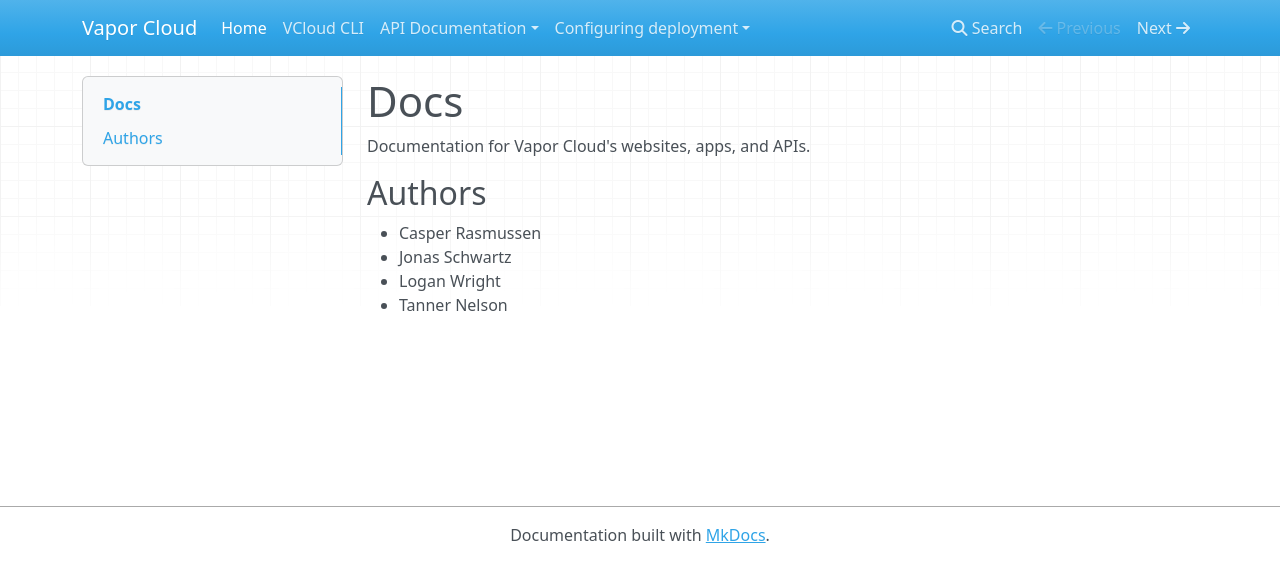
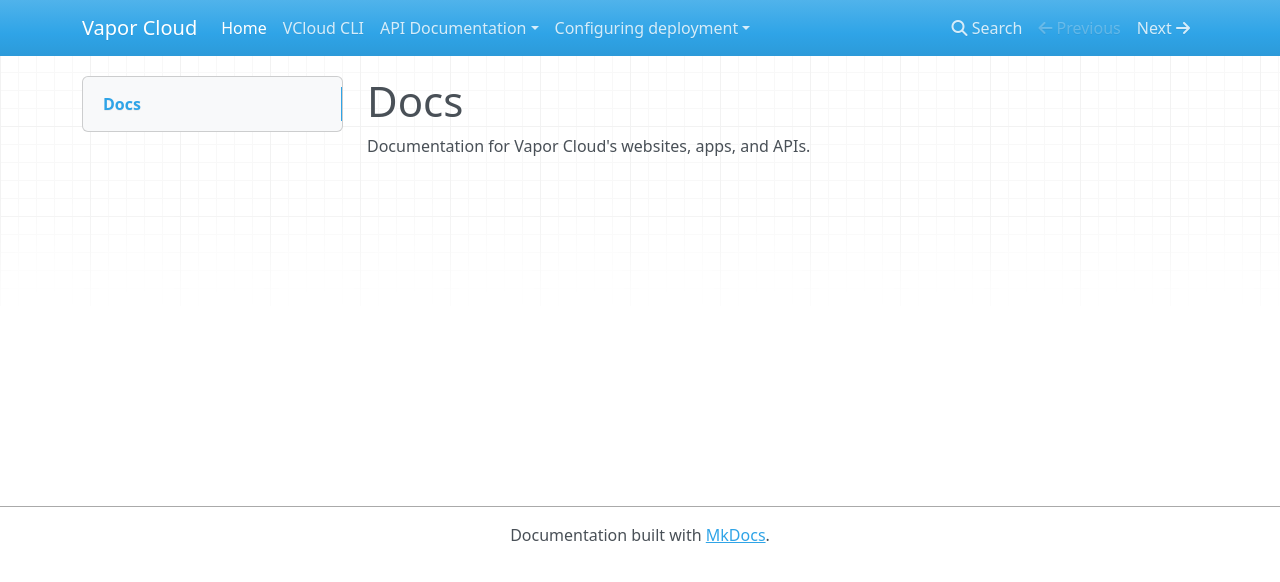
Before and after one commit to qutheory/cloud-documentation, an MkDocs documentation site: the page built from docs/index.md, in a window 1280 px wide. Shown: the top 582 px of the page. Built offline with MkDocs 1.6.1, drawn with Linux system fonts in a browser that asks for light colours; nearby versions of some CDN libraries; old or Windows-style settings are respelled for this version of MkDocs.

Commit message:
Updating index

```diff
--- a/docs/index.md
+++ b/docs/index.md
@@ -1,10 +1,3 @@
 # Docs
 
 Documentation for Vapor Cloud's websites, apps, and APIs.
-
-## Authors
-
-- Casper Rasmussen
-- Jonas Schwartz
-- Logan Wright
-- Tanner Nelson
```
